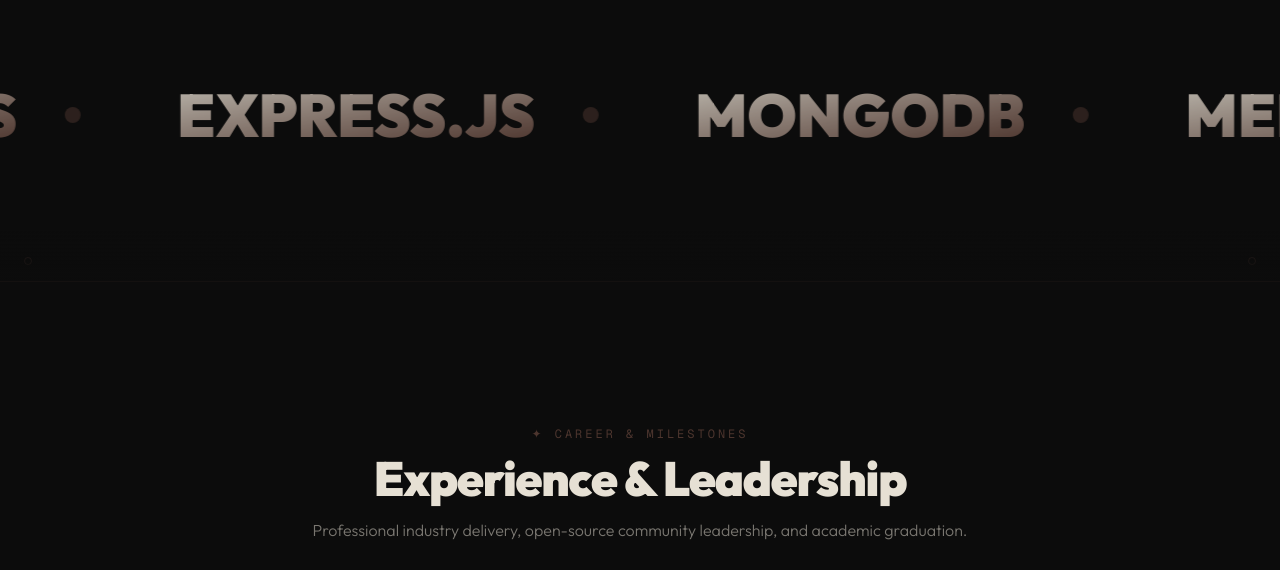
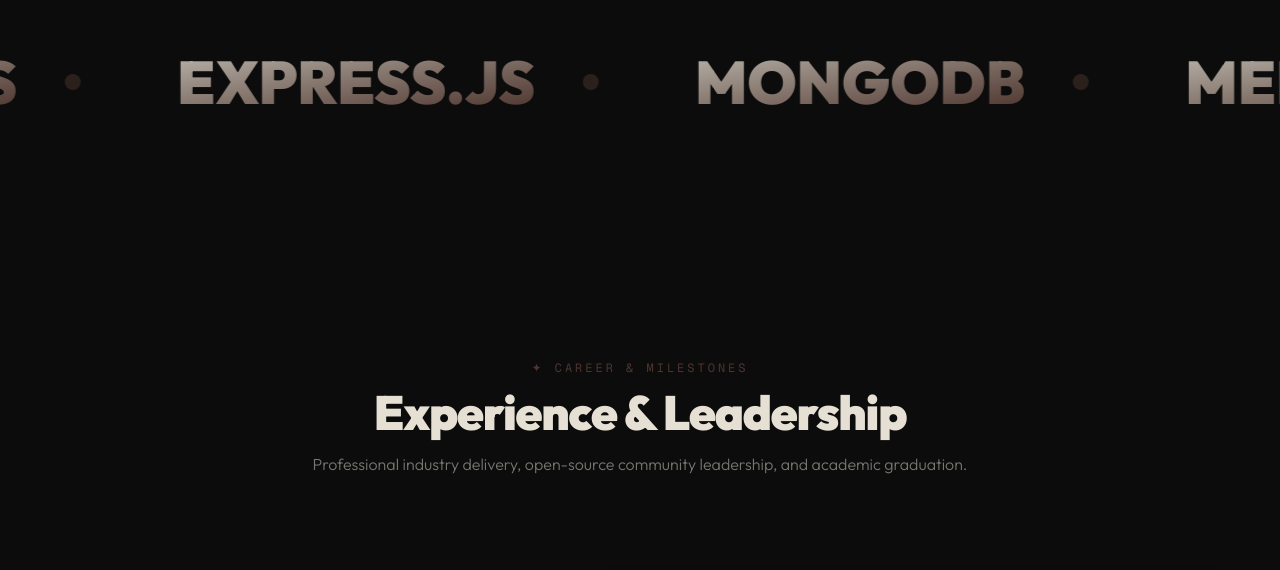
Before and after one commit to Chenul-Thenuwara/portfolio, a Next.js app: page / in a window 1280 px wide. Shown: the part 1842-2412 px from the top of the page. Built offline with nearby package versions, Linux system fonts and the light colour scheme.

Commit message:
Remove all border-y lines and gradient overlay bands across marquee, timeline, and certificates for complete seamless flow

```diff
--- a/src/components/certificates/Certificates.tsx
+++ b/src/components/certificates/Certificates.tsx
@@ -156,9 +156,6 @@
       ref={sectionRef}
       className="relative w-full py-32 px-6 bg-[var(--background)] overflow-hidden"
     >
-      {/* Top blend from project carousel */}
-      <div className="absolute top-0 w-full h-32 bg-gradient-to-b from-[#0c0c0c] to-transparent pointer-events-none" />
-
       {/* Decorative ambient glow */}
       <div className="absolute top-1/2 left-1/2 -translate-x-1/2 -translate-y-1/2 w-[600px] h-[600px] rounded-full bg-walnut/5 blur-[120px] pointer-events-none" />
 
--- a/src/components/marquee/TechMarquee.tsx
+++ b/src/components/marquee/TechMarquee.tsx
@@ -20,17 +20,8 @@
 
 export default function TechMarquee() {
   return (
-    <section className="relative w-full py-24 bg-[var(--deep-dark)] border-y border-walnut-light/10 overflow-hidden flex flex-col justify-center">
-      <div className="absolute top-0 w-full h-[50px] bg-gradient-to-b from-[var(--background)] to-transparent pointer-events-none z-10" />
-      <div className="absolute bottom-0 w-full h-[50px] bg-gradient-to-t from-[var(--background)] to-transparent pointer-events-none z-10" />
-
-      {/* Decorative hardware elements */}
-      <div className="absolute top-4 left-6 w-2 h-2 rounded-full border border-walnut-light/40" />
-      <div className="absolute top-4 right-6 w-2 h-2 rounded-full border border-walnut-light/40" />
-      <div className="absolute bottom-4 left-6 w-2 h-2 rounded-full border border-walnut-light/40" />
-      <div className="absolute bottom-4 right-6 w-2 h-2 rounded-full border border-walnut-light/40" />
-
-      <div className="relative flex whitespace-nowrap overflow-hidden py-10 w-full">
+    <section className="relative w-full py-20 bg-[var(--background)] overflow-hidden flex flex-col justify-center">
+      <div className="relative flex whitespace-nowrap overflow-hidden py-6 w-full">
         {/* We use two sets of elements for a seamless hardware-accelerated loop */}
         <motion.div
           className="flex w-max will-change-transform"
--- a/src/components/timeline/ExperienceTimeline.tsx
+++ b/src/components/timeline/ExperienceTimeline.tsx
@@ -150,8 +150,6 @@
       ref={containerRef}
       className="relative w-full py-36 flex flex-col items-center bg-[var(--background)] px-6 overflow-hidden"
     >
-      <div className="absolute top-0 w-full h-[180px] bg-gradient-to-b from-[var(--deep-dark)] to-transparent pointer-events-none z-10" />
-
       <div className="z-10 text-center max-w-2xl mb-24">
         <span className="text-xs font-mono tracking-[0.25em] uppercase text-walnut-light/80 block mb-3">
           ✦ Career &amp; Milestones
```
